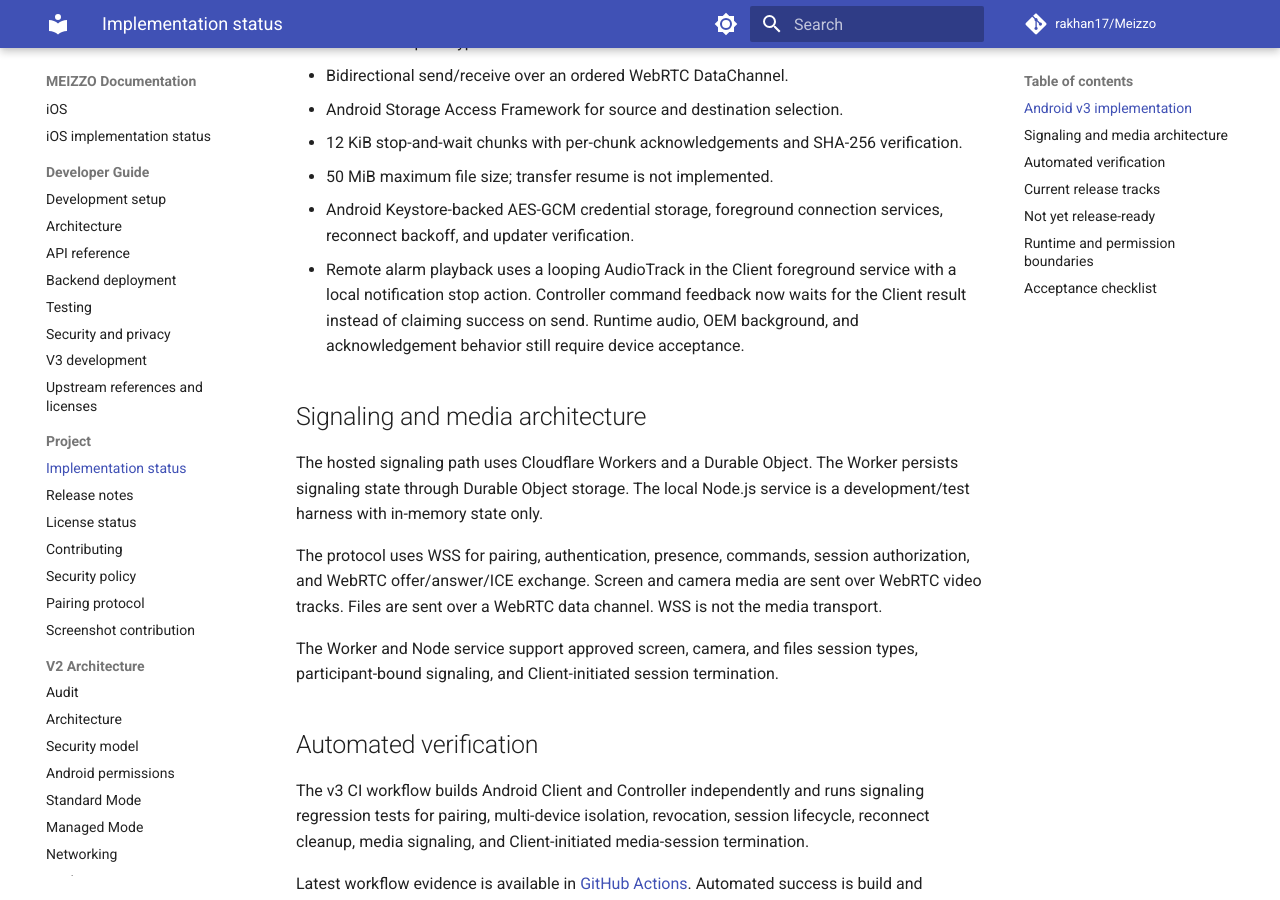
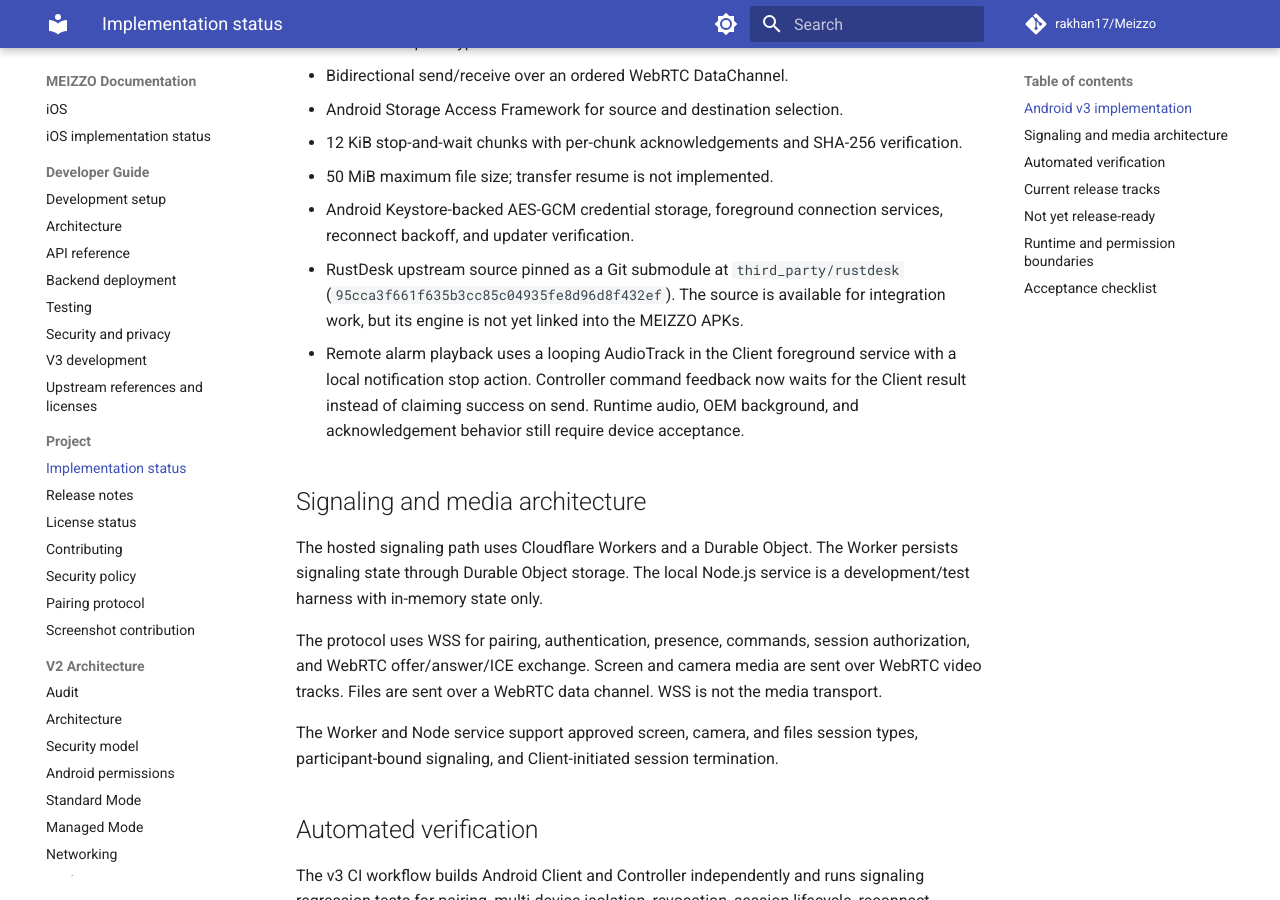
Before and after one commit to rakhan17/Meizzo, an MkDocs documentation site: the page built from docs/implementation-status.md, in a window 1280 px wide and 900 px high, scrolled down 1041 px. Built offline with MkDocs 1.6.1 and Material for MkDocs 9.7.7, drawn with Linux system fonts in a browser that asks for light colours; comment, search, counter and statistics services are not loaded.

Commit message:
Update v3 status with pinned upstream and Cloudflare deployment boundary

```diff
--- a/docs/implementation-status.md
+++ b/docs/implementation-status.md
@@ -35,6 +35,10 @@ build does not prove runtime behavior on every Android vendor or network.
   - 50 MiB maximum file size; transfer resume is not implemented.
 - Android Keystore-backed AES-GCM credential storage, foreground connection
   services, reconnect backoff, and updater verification.
+- RustDesk upstream source pinned as a Git submodule at
+  `third_party/rustdesk` (`95cca3f661f635b3cc85c04935fe8d96d8f432ef`).
+  The source is available for integration work, but its engine is not yet
+  linked into the MEIZZO APKs.
 - Remote alarm playback uses a looping AudioTrack in the Client foreground
   service with a local notification stop action. Controller command feedback
   now waits for the Client result instead of claiming success on send. Runtime
```
